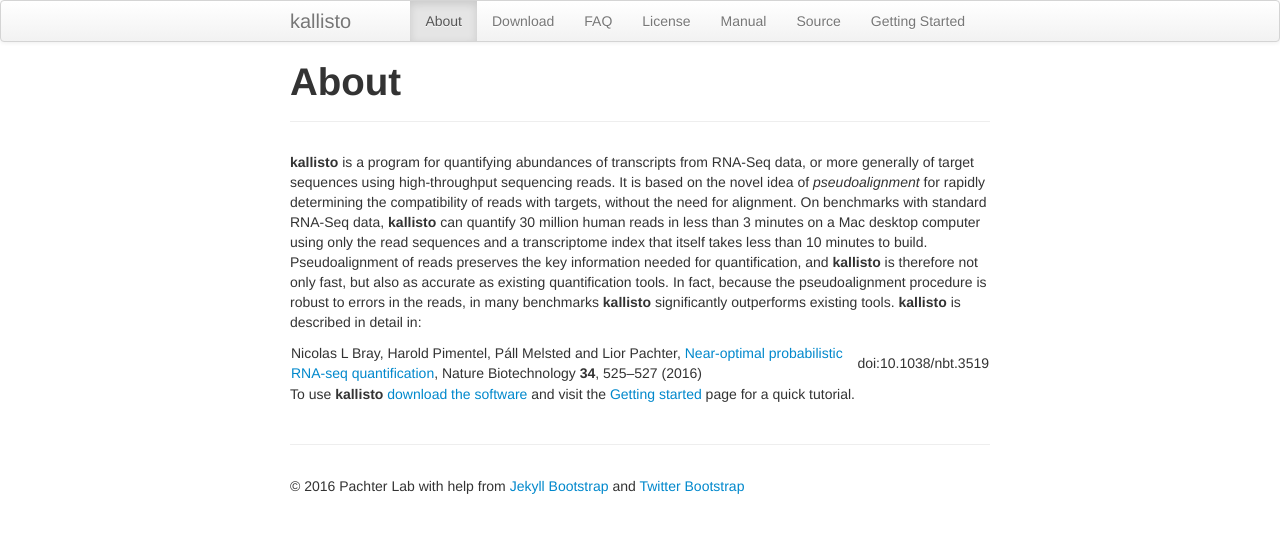
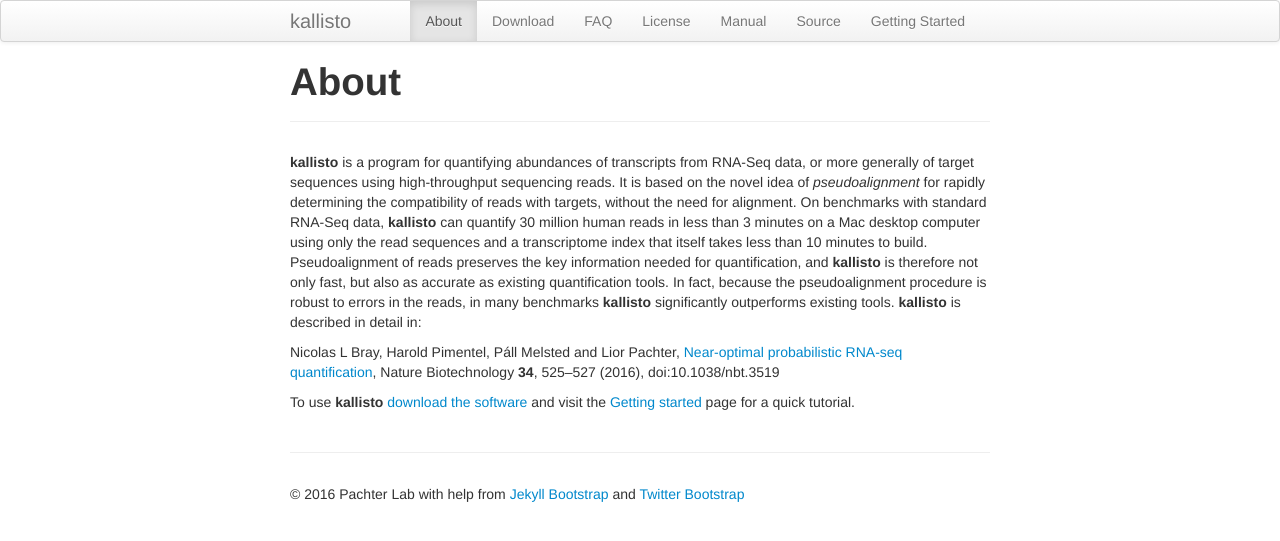
Before and after one commit to pachterlab/kallisto, a Jekyll site: the page built from about.md, in a window 1280 px wide. Shown: the top 541 px of the page. Built offline with Jekyll 4.4.1, drawn with Linux system fonts in a browser that asks for light colours.

Commit message:
typo fix

```diff
--- a/about.md
+++ b/about.md
@@ -20,7 +20,7 @@
     robust to errors in the reads, in many benchmarks __kallisto__
     significantly outperforms existing tools. __kallisto__ is described in detail in:
 
-Nicolas L Bray, Harold Pimentel, Páll Melsted and Lior Pachter, [Near-optimal probabilistic RNA-seq quantification](http://www.nature.com/nbt/journal/v34/n5/full/nbt.3519.html), Nature Biotechnology __34__, 525--527 (2016) | doi:10.1038/nbt.3519
+Nicolas L Bray, Harold Pimentel, Páll Melsted and Lior Pachter, [Near-optimal probabilistic RNA-seq quantification](http://www.nature.com/nbt/journal/v34/n5/full/nbt.3519.html), Nature Biotechnology __34__, 525--527 (2016), doi:10.1038/nbt.3519
 
 To use __kallisto__ [download the software](download.html) and visit the
 [Getting started](starting.html) page for a quick tutorial.
```
